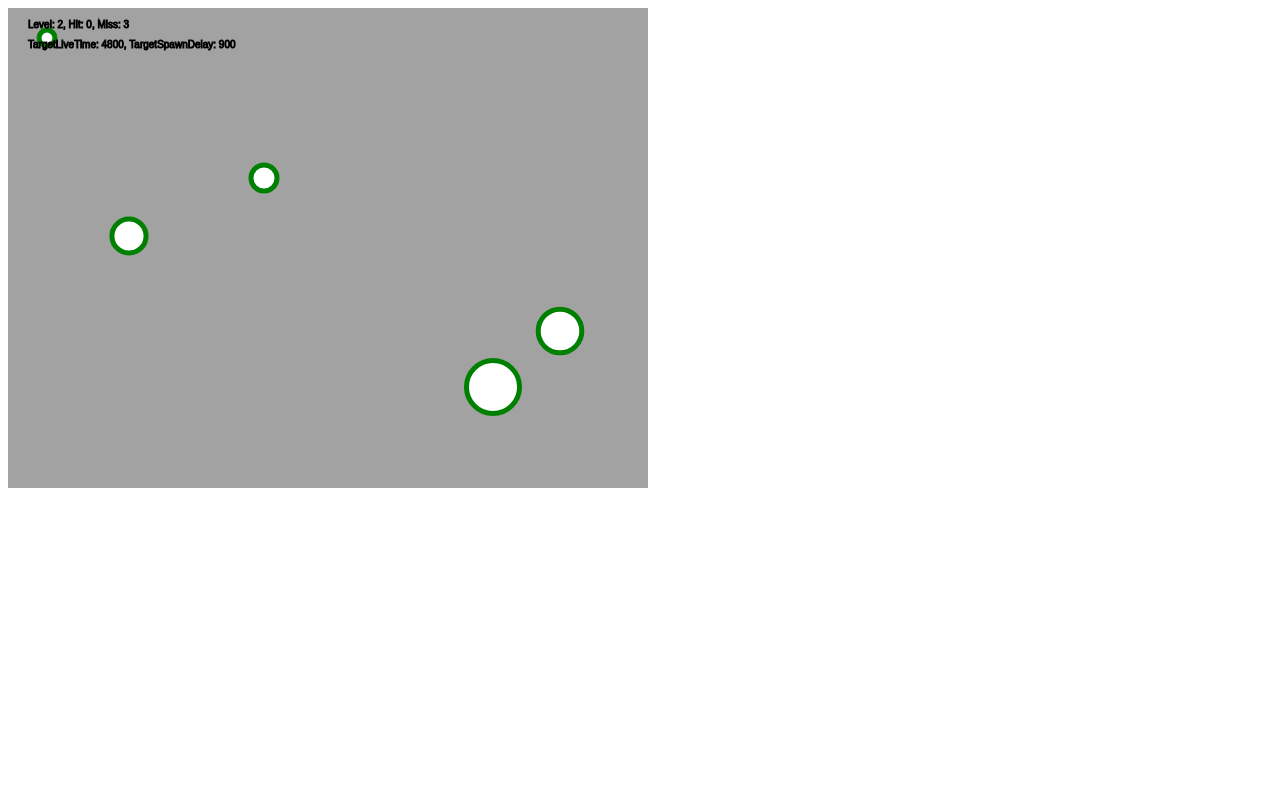
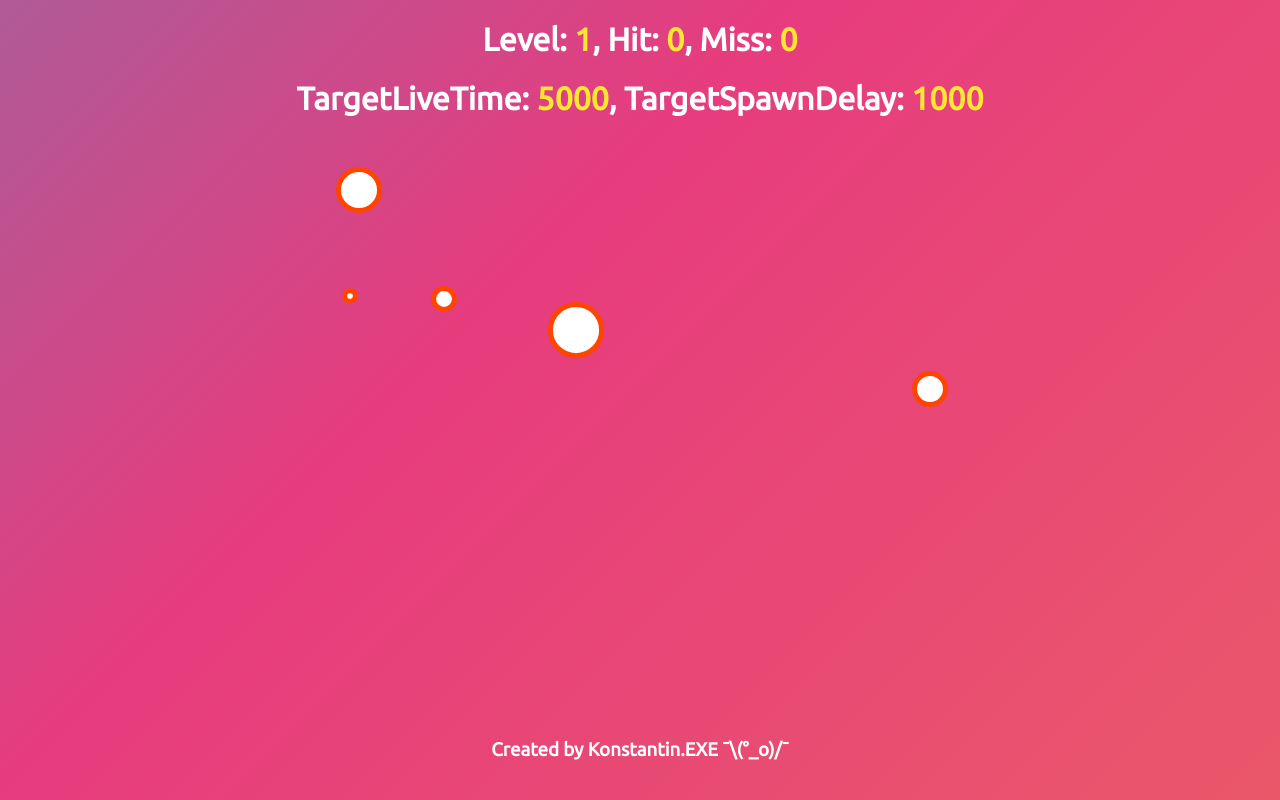
Before and after one commit to jsCommander/click-it, a website built with webpack: page docs/index.html in a window 1280 px wide. Built offline with nearby package versions, Linux system fonts and the light colour scheme.

Commit message:
style improvements

```diff
--- a/docs/index.html
+++ b/docs/index.html
@@ -5,9 +5,94 @@
     <meta http-equiv="X-UA-Compatible" content="IE=edge" />
     <title>Click it</title>
     <meta name="viewport" content="width=device-width, initial-scale=1" />
+    <link href="https://fonts.googleapis.com/css?family=Ubuntu" rel="stylesheet">
+    <style>
+      html,body{
+        margin: 0;
+        padding: 0;
+        width: 100%;
+        height: 100%;
+      }
+      body{
+        display: flex;
+        align-items: center;
+        justify-content: center;
+        background: linear-gradient(-45deg, #EE7752, #E73C7E, #23A6D5, #23D5AB);
+        background-size: 400% 400%;
+        -webkit-animation: Gradient 15s ease infinite;
+        -moz-animation: Gradient 15s ease infinite;
+        animation: Gradient 15s ease infinite;
+      }
+      .info{
+        position: absolute;
+        top: 0;
+        left: 0;
+        width: 100%;
+      }
+      .font-ubuntu{
+        font-family: 'Ubuntu', sans-serif;
+      }
+      .color-white{
+        color: #fff;
+      }
+      .info .info__text{
+        text-align: center;
+        font-size: 2em;
+      }
+      .info .info__text i{
+        font-style: normal;
+        color: #FFE633;
+      }
+      .copiright{
+        position: absolute;
+        bottom: 20px;
+      }
+      @-webkit-keyframes Gradient {
+        0% {
+          background-position: 0% 50%
+        }
+        50% {
+          background-position: 100% 50%
+        }
+        100% {
+          background-position: 0% 50%
+        }
+      }
+
+      @-moz-keyframes Gradient {
+        0% {
+          background-position: 0% 50%
+        }
+        50% {
+          background-position: 100% 50%
+        }
+        100% {
+          background-position: 0% 50%
+        }
+      }
+
+      @keyframes Gradient {
+        0% {
+          background-position: 0% 50%
+        }
+        50% {
+          background-position: 100% 50%
+        }
+        100% {
+          background-position: 0% 50%
+        }
+      }
+    </style>
   </head>
   <body>
+    <div class="info font-ubuntu color-white">
+      <h1 class="info__text line-1"></h1>
+      <h1 class="info__text line-2"></h1>
+    </div>
     <canvas id="game" style="margin: auto"></canvas>
-    <script src="bundle.js"></script>
+    <h3 class="copiright font-ubuntu color-white">
+      Created by Konstantin.EXE ¯\(°_o)/¯
+    </h3>
+    <script src="./bundle.js"></script>
   </body>
 </html>
--- a/src/Game.ts
+++ b/src/Game.ts
@@ -4,6 +4,8 @@ import config from "./config.json";
 
 export class Game {
   private canvas: HTMLCanvasElement;
+  private textLine1: HTMLElement;
+  private textLine2: HTMLElement;
   private ctx: CanvasRenderingContext2D;
   private targets: { [id: number]: Target } = {};
   private mousePosition?: Position;
@@ -25,6 +27,8 @@ export class Game {
     this.canvas.width = config.canvas.width;
     this.canvas.height = config.canvas.height;
     this.canvas.style.background = config.canvas.background;
+    this.textLine1 = document.querySelector(".info__text.line-1");
+    this.textLine2 = document.querySelector(".info__text.line-2");
 
     const ctx = canvas.getContext("2d");
     if (!ctx) {
@@ -99,20 +103,22 @@ export class Game {
       const target = this.targets[key];
       target.render(this.ctx, deltaTime);
     }
-    this.ctx.lineWidth = 1;
-    this.ctx.strokeStyle = "black";
-    this.ctx.strokeText(
-      `Level: ${this.level}, Hit: ${this.hit}, Miss: ${this.miss}`,
-      20,
-      20
-    );
-    this.ctx.strokeText(
-      `TargetLiveTime: ${this.targetLiveTime}, TargetSpawnDelay: ${
-        this.spawnDelay
-      }`,
-      20,
-      40
-    );
+    // this.ctx.lineWidth = 1;
+    // this.ctx.strokeStyle = "white";
+    // this.ctx.strokeText(
+    //   `Level: ${this.level}, Hit: ${this.hit}, Miss: ${this.miss}`,
+    //   20,
+    //   20
+    // );
+    this.textLine1.innerHTML = "Level: <i>"+this.level+"</i>, Hit: <i>"+this.hit+"</i>, Miss: <i>"+this.miss+"</i>";
+    this.textLine2.innerHTML = "TargetLiveTime: <i>"+this.targetLiveTime+"</i>, TargetSpawnDelay: <i>"+this.spawnDelay+"</i>";
+    // this.ctx.strokeText(
+    //   `TargetLiveTime: ${this.targetLiveTime}, TargetSpawnDelay: ${
+    //     this.spawnDelay
+    //   }`,
+    //   20,
+    //   40
+    // );
   }
 
   targetsCount(): number {
--- a/src/config.json
+++ b/src/config.json
@@ -2,7 +2,7 @@
   "canvas": {
     "width": 640,
     "height": 480,
-    "background": "rgba(138, 136, 136, 0.78)"
+    "background": ""
   },
   "targetMax": 10,
   "spawnDelayMax": 1000,
@@ -13,7 +13,7 @@
   "liveTimeStep": 200,
   "levelTime": 5000,
   "target": {
-    "strokeStyle": "green",
+    "strokeStyle": "orangered",
     "fillStyle": "white",
     "lineWidth": 5,
     "radiusMax": 30,
```
Also changed, not shown: 1 other file.
